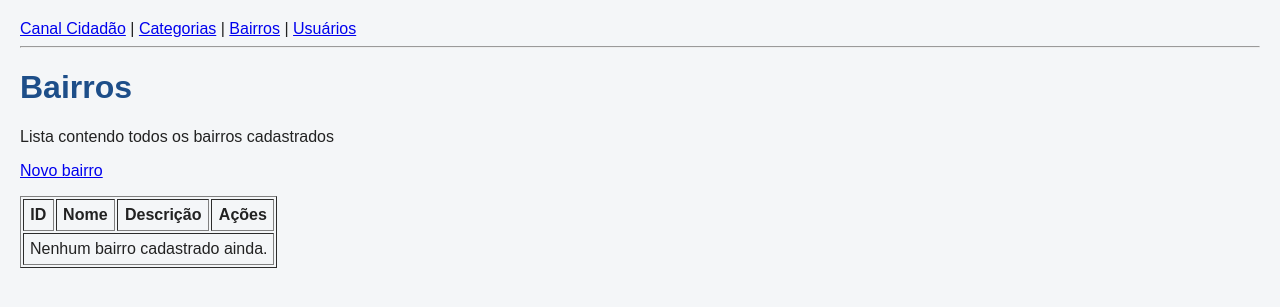
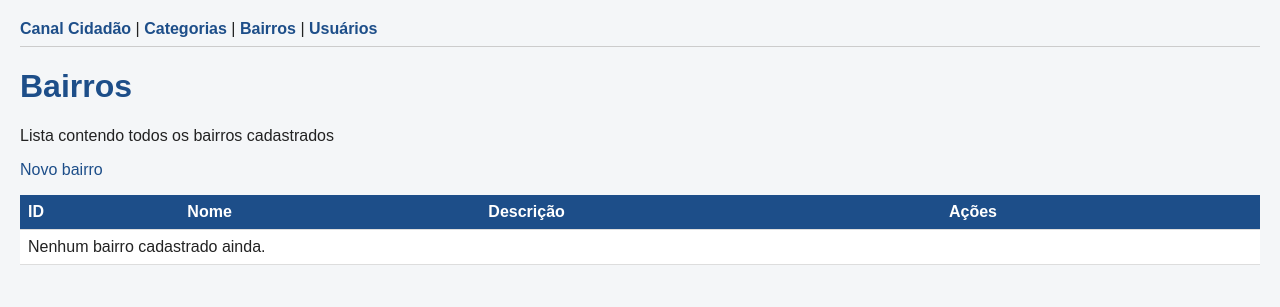
Before and after one commit to jeffxzs/canalcidadao, a Django app: page /bairros/ in a window 1280 px wide. Shown: the top 307 px of the page. Run offline with Django 5.2, Linux system fonts and the light colour scheme; data that the repository does not hold is empty.

Commit message:
Estiliza Menu, Links e tabelas

```diff
--- a/core/static/core/style.css
+++ b/core/static/core/style.css
@@ -37,3 +37,39 @@ button {
 button:hover {
   background-color: #163a66;
 }
+header a, main a {
+  color: #1d4e89;
+  text-decoration: none;
+}
+
+header a {
+  font-weight: bold;
+}
+
+header a:hover, main a:hover {
+  text-decoration: underline;
+}
+
+hr {
+  border: none;
+  border-top: 1px solid #ccc;
+}
+
+table {
+  width: 100%;
+  border-collapse: collapse;
+  background: #fff;
+  border: none;
+}
+
+th, td {
+  padding: 8px;
+  border: none;
+  border-bottom: 1px solid #ddd;
+  text-align: left;
+}
+
+th {
+  background-color: #1d4e89;
+  color: #fff;
+}
```
